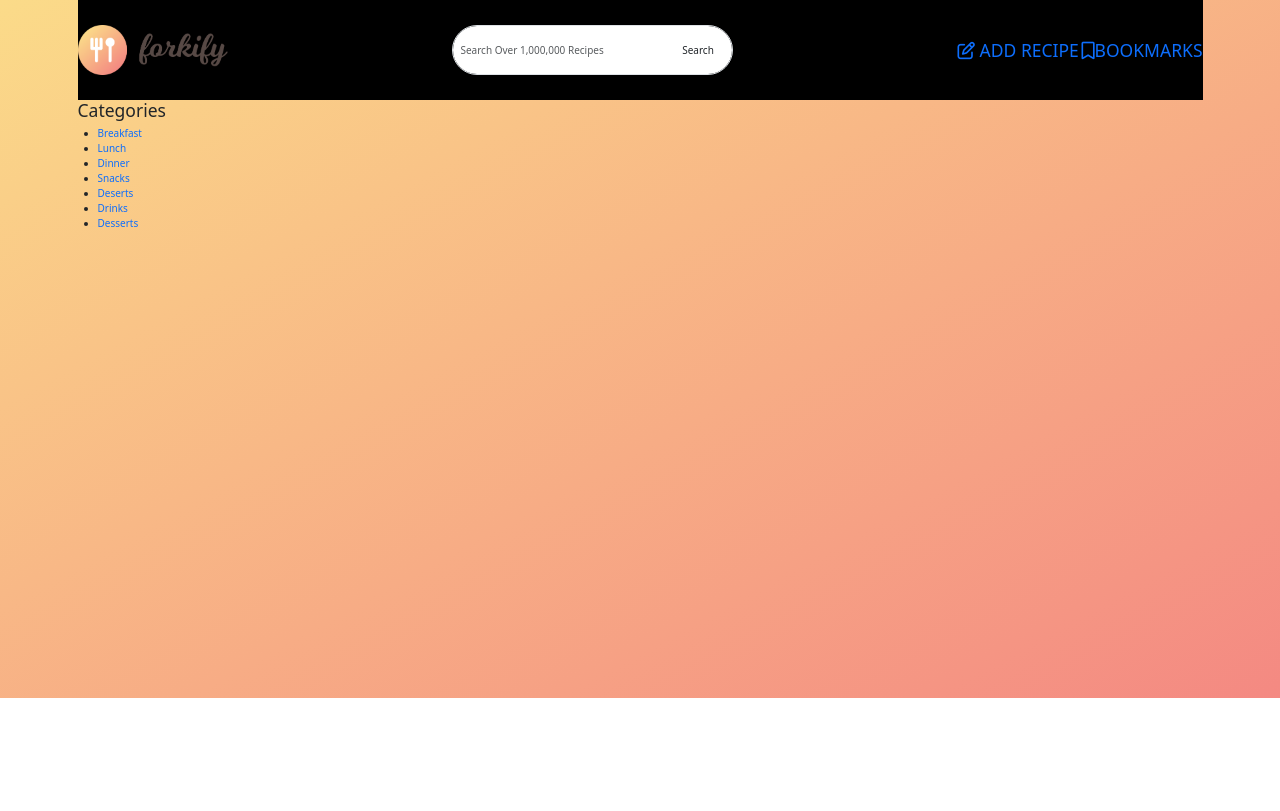
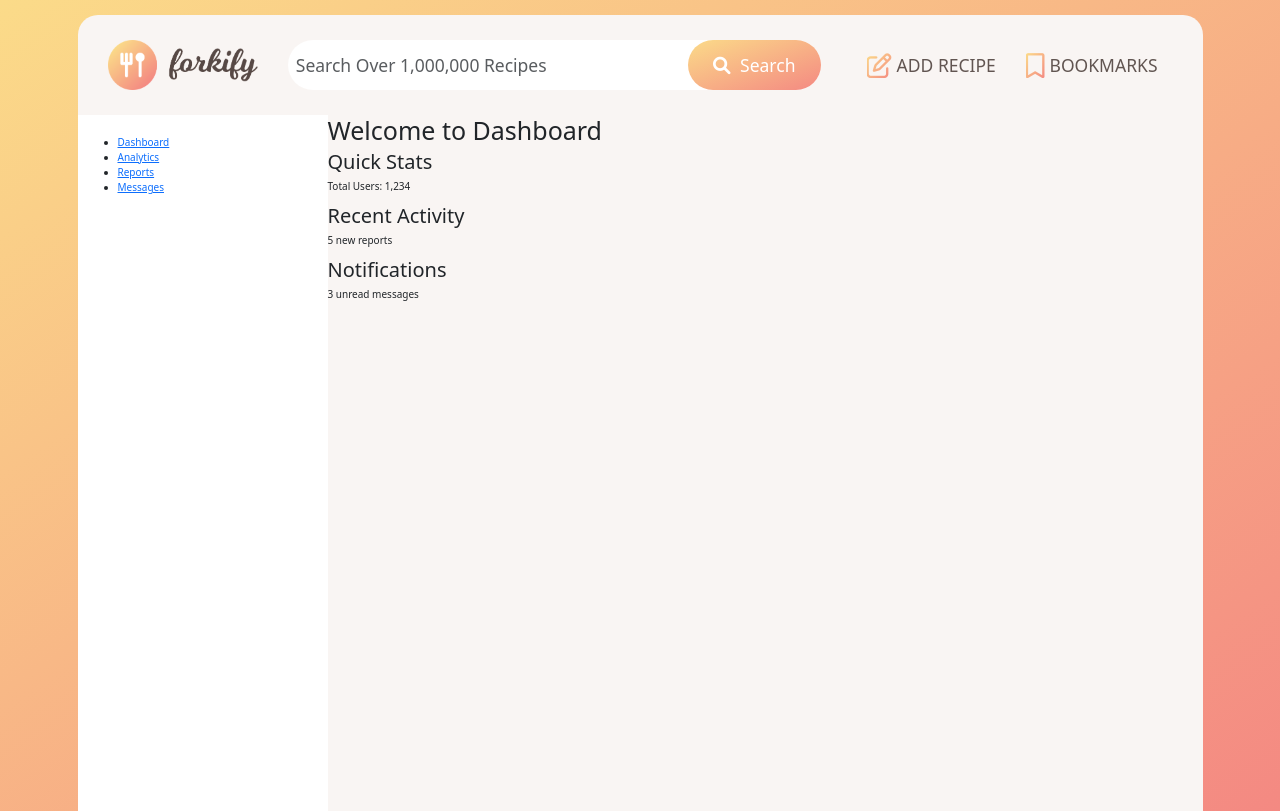
Before and after one commit to ahmedyosry433/Forkify-JS, a website: page index.html in a window 1280 px wide. Drawn offline with nearby package versions, Linux system fonts and the light colour scheme.

Commit message:
header Ui ✅

```diff
--- a/index.html
+++ b/index.html
@@ -24,45 +24,68 @@
 </head>
 
 <body>
-
-    <div class="container">
-        <header class="header d-flex justify-content-between align-items-center bg-black">
+    <!-- Start Body -->
+    <div class="container mt-4 rounded ">
+        <!-- End Header -->
+        <header class="header d-flex justify-content-between align-items-center pe-5 ps-5">
             <img class="header__logo img-fluid" src="img/logo.png" alt="Header Logo">
-            <form class="d-flex position-relative h-50 w-25" role="search">
-                <input class="form-control rounded-pill" type="search" placeholder="Search Over 1,000,000 Recipes"
-                    aria-label="Search">
-                <button class="btn btn-pri h-100 w-25 rounded-pill position-absolute end-0"
-                    type="submit">Search</button>
+            <form class=" search-form d-flex position-relative h-50 w-50 " role="search">
+                <input class="form-control border border-0 fs-3 rounded-pill" type="search"
+                    placeholder="Search Over 1,000,000 Recipes" aria-label="Search">
+                <button class="btn btn-pri h-100 w-25 fs-3 rounded-pill position-absolute end-0" type="submit"> <i
+                        class="fa-solid fa-magnifying-glass me-2"></i> Search</button>
             </form>
-            <div class="header__links">
-                <a href="#" class="header__link text-decoration-none fs-3"><i class="fa-regular fa-pen-to-square"></i>
+            <div class="header__links d-flex align-items-center">
+                <a href="#" class="header__link text-decoration-none fs-3"><i
+                        class="fa-regular fa-pen-to-square fs-1 text-gradient me-2"></i>
                     ADD
                     RECIPE</a>
                 <a href="#" class="header__link text-decoration-none fs-3"> <i
-                        class="fa-regular fa-bookmark"></i>BOOKMARKS</a>
+                        class="fa-regular fa-bookmark fs-1 text-gradient  me-2"></i>BOOKMARKS</a>
             </div>
 
         </header>
-        <aside>
-            <div class="aside__title">
-                <h3>Categories</h3>
-            </div>
-            <div class="aside__categories">
+        <!-- End Header -->
+
+        <!-- Start Main And SidBar -->
+        <div class="main-container">
+            <!-- Start Sidbar -->
+            <aside class="sidebar">
                 <ul>
-                    <li><a href="#" class="text-decoration-none">Breakfast</a></li>
-                    <li><a href="#" class="text-decoration-none">Lunch</a></li>
-                    <li><a href="#" class="text-decoration-none">Dinner</a></li>
-                    <li><a href="#" class="text-decoration-none">Snacks</a></li>
-                    <li><a href="#" class="text-decoration-none">Deserts</a></li>
-                    <li><a href="#" class="text-decoration-none">Drinks</a></li>
-                    <li><a href="#" class="text-decoration-none">Desserts</a></li>
+                    <li><a href="#">Dashboard</a></li>
+                    <li><a href="#">Analytics</a></li>
+                    <li><a href="#">Reports</a></li>
+                    <li><a href="#">Messages</a></li>
                 </ul>
+            </aside>
+            <!-- End Sidbar -->
 
-        </aside>
-        <main class="bg-black-50">
+            <!-- Start Main -->
+            <main class="main-content">
+                <h1>Welcome to Dashboard</h1>
+                <div class="dashboard-cards">
+                    <div class="dashboard-card">
+                        <h2>Quick Stats</h2>
+                        <p>Total Users: 1,234</p>
+                    </div>
+                    <div class="dashboard-card">
+                        <h2>Recent Activity</h2>
+                        <p>5 new reports</p>
+                    </div>
+                    <div class="dashboard-card">
+                        <h2>Notifications</h2>
+                        <p>3 unread messages</p>
+                    </div>
+                </div>
+            </main>
+            <!-- End Main -->
 
-        </main>
+        </div>
+        <!-- End Main And SidBar -->
+
     </div>
+    <!-- End Body -->
+
 
     <script src="js/main.js"></script>
     <script src="https://cdn.jsdelivr.net/npm/bootstrap@5.3.3/dist/js/bootstrap.min.js"
--- a/sass/_base.scss
+++ b/sass/_base.scss
@@ -1,20 +1,22 @@
-// $color-primary: #f59a83;
-$color-primary: #f38e82;
-$color-grad-1: #fbdb89;
-$color-grad-2: #f48982;
+:root {
+  // $color-primary: #f59a83;
+  --color-primary: #f38e82;
+  --color-grad-1: #fbdb89;
+  --color-grad-2: #f48982;
 
-$color-grey-light-1: #f9f5f3; // Light background
-$color-grey-light-2: #f2efee; // Light lines
-$color-grey-light-3: #d3c7c3; // Light text (placeholder)
-$color-grey-dark-1: #615551; // Normal text
-$color-grey-dark-2: #918581; // Lighter text
+  --color-grey-light-1: #f9f5f3; // Light background
+  --color-grey-light-2: #f2efee; // Light lines
+  --color-grey-light-3: #d3c7c3; // Light text (placeholder)
+  --color-grey-dark-1: #615551; // Normal text
+  --color-grey-dark-2: #918581; // Lighter text
 
-$gradient: linear-gradient(to right bottom, $color-grad-1, $color-grad-2);
+  --gradient: linear-gradient(to right bottom, #fbdb89, #f48982);
 
-$bp-large: 78.15em; // 1250px
-$bp-medium: 61.25em; // 980px
-$bp-small: 37.5em; // 600px
-$bp-smallest: 31.25em; // 500px
+  --bp-large: 78.15em; // 1250px
+  --bp-medium: 61.25em; // 980px
+  --bp-small: 37.5em; // 600px
+  --bp-smallest: 31.25em; // 500px
+}
 
 * {
   margin: 0;
@@ -31,7 +33,7 @@ html {
   box-sizing: border-box;
   font-size: 62.5%;
 
-  @media only screen and (max-width: $bp-medium) {
+  @media only screen and (max-width: var(--bp-medium)) {
     font-size: 50%;
   }
 }
@@ -40,9 +42,9 @@ body {
   font-family: 'Nunito Sans', sans-serif;
   font-weight: 400;
   line-height: 1.6;
-  color: $color-grey-dark-1;
-  background-image: $gradient;
+  color: var(--color-grey-dark-1);
+  background-image: var(--gradient);
   background-size: cover;
   background-repeat: no-repeat;
-  min-height: calc(100vh - 2 * 4vw);
+  min-height: calc(98.30vh  );
 }
--- a/sass/_components.scss
+++ b/sass/_components.scss
@@ -1,15 +1,56 @@
+.btn-pri {
+    background-image: var(--gradient) !important;
+    color: white !important;
+    border: none !important;
+    transition: all 0.8s ease;
+    &:hover {
+        transform: scale(1.05);
+    }
+
+}
+.text-gradient {
+    background-image: var(--gradient);
+    -webkit-background-clip: text;
+    background-clip: text;
+    color: transparent;}
+.bg-gradient {
+    background-color: var(--gradient) !important;
+}
+
 .header {
-    height: 10rem;
+    &__links {
+        position: relative;
+        height: 100%;
+
+
+
+
+    }
+    &__link {
+        color: var(--color-grey-dark-1);
+        height: 100%;
+        display: flex !important;
+        align-items: center;
+        padding: 0 1.5rem;
+        transition: background-color 0.5s ease;
+
+
+        &:hover{
+            background-color: var(--color-grey-light-2);
+        }
+    }
+
+
     &__logo {
         width: 15rem;
         height: 8;
     }
 }
-.search-btn {
-    position: absolute;
 
+.form-control {
+
+    &:focus {
+
+        border: none !important;
+    }
 }
-.btn-pri {
-    background-image: $gradient;
-    color: white;
-}
--- a/sass/_layout.scss
+++ b/sass/_layout.scss
@@ -0,0 +1,23 @@
+.header {
+    height: 10rem;
+    border-top-left-radius: 2rem;
+    border-top-right-radius: 2rem;
+    background-color: var(--color-grey-light-1);
+}
+
+.main-container {
+    display: flex;
+    flex: 1;
+    overflow: hidden;
+    height: 87vh;
+
+}
+.sidebar {
+    width: 25rem;
+    background-color: white;
+    padding: 20px;
+}
+.main-content {
+    flex: 1;
+    background-color: var(--color-grey-light-1);
+}
--- a/sass/main.scss
+++ b/sass/main.scss
@@ -1,5 +1,5 @@
 @import "mixins";
 @import "animations";
 @import "layout";
+@import "base";
 @import "components";
-@import "base";
```
Also changed, not shown: css/style.css.
